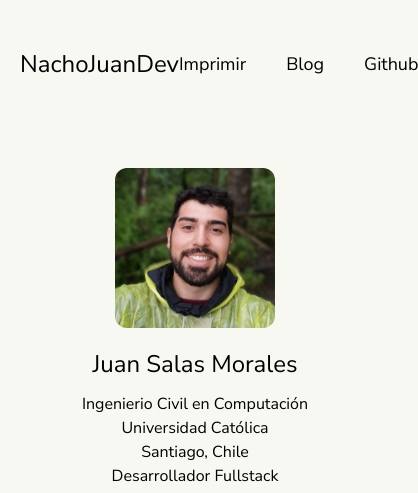
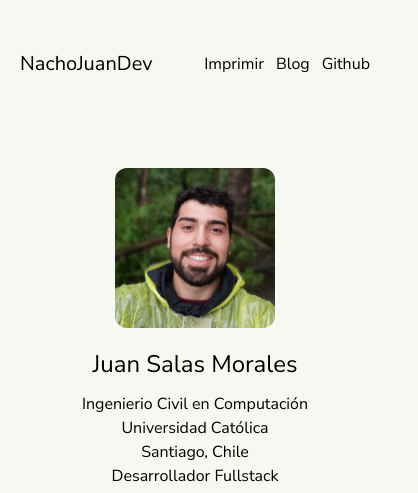
Before and after one commit to NachoJuanDev/Portfolio, an Astro site: page / in a window 390 px wide. Shown: the top 493 px of the page, 418 px wide, since content can reach past the window. Built offline with nearby package versions, Linux system fonts and the light colour scheme; Astro itself is replaced by a stand-in of ours.

Commit message:
fix: handle mobile header

```diff
--- a/src/components/Header.astro
+++ b/src/components/Header.astro
@@ -1,7 +1,7 @@
 <header class="print:hidden">
   <nav class="container mx-auto flex h-32 items-center justify-between">
-    <h2>NachoJuanDev</h2>
-    <div class="flex gap-10 text-lg">
+    <h2 class="text-xl sm:text-2xl">NachoJuanDev</h2>
+    <div class="flex gap-3 sm:gap-10 sm:text-lg">
       <button id="print">Imprimir</button>
       <a target="_blank" href="https://blog.nachojuan.dev">Blog</a>
       <a target="_blank" href="https://github.com/NachoJuanDev">Github</a>
```
